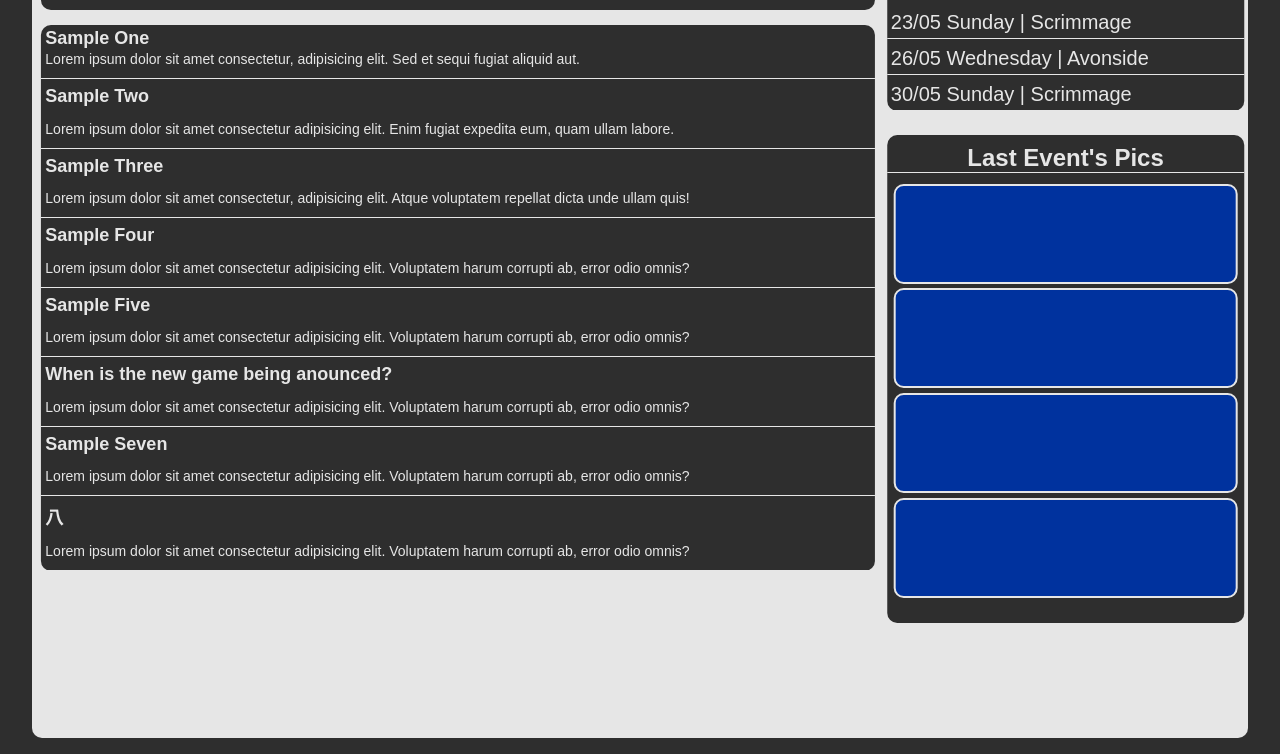
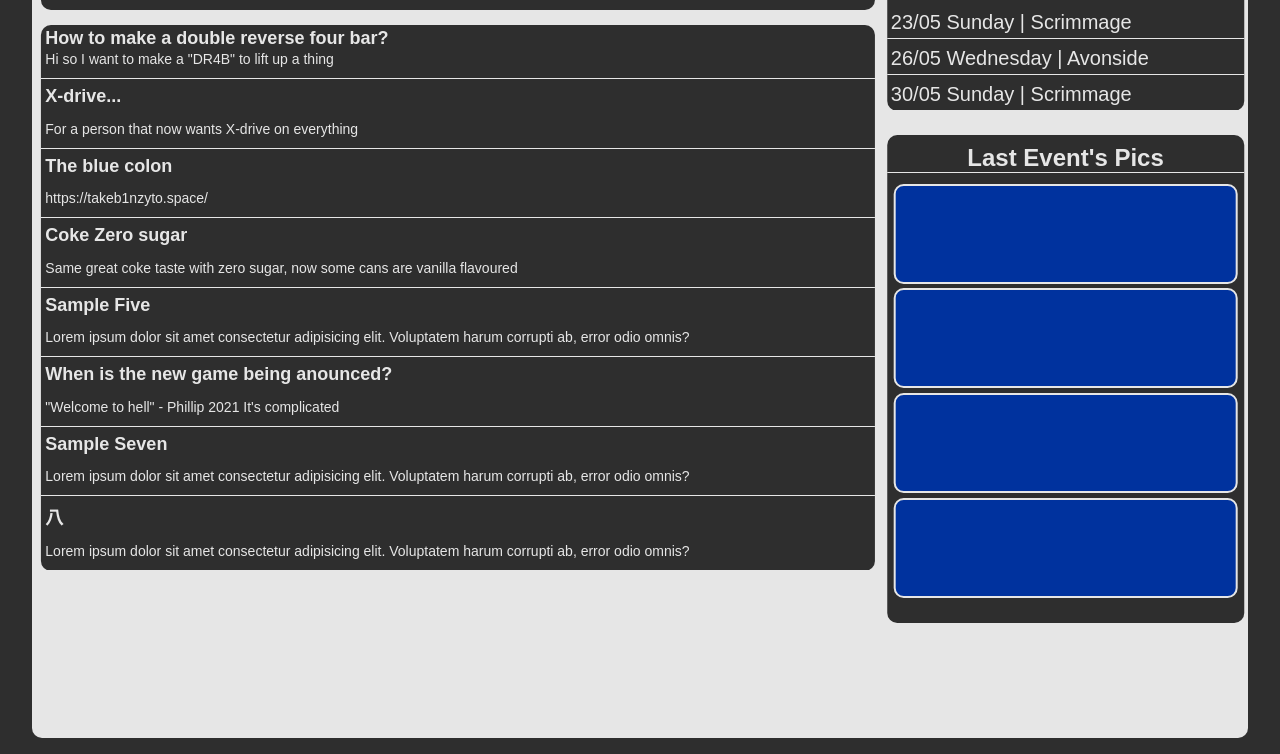
Before and after one commit to Dwogo/Moore-Grids, a plain HTML site: page index.html in a window 1280 px wide. Shown: the part 158-912 px from the top of the page. Drawn offline with Linux system fonts and the light colour scheme.

Commit message:
Commitment

```diff
--- a/index.html
+++ b/index.html
@@ -27,20 +27,20 @@
             <script src="time.js"></script>
             <div class="fm-recent" onclick="window.location.href='forum.html'">
                 <div>
-                    <h1 class="tp-fm-boi" onclick=""> Sample One </h1>
-                    <p> Lorem ipsum dolor sit amet consectetur, adipisicing elit. Sed et sequi fugiat aliquid aut.</p>
+                    <h1 class="tp-fm-boi" onclick=""> How to make a double reverse four bar? </h1>
+                    <p> Hi so I want to make a "DR4B" to lift up a thing </p>
                 </div>
                 <div>
-                    <h1 class="fm-boi"> Sample Two </h1>
-                    <p> Lorem ipsum dolor sit amet consectetur adipisicing elit. Enim fugiat expedita eum, quam ullam labore.</p>
+                    <h1 class="fm-boi"> X-drive... </h1>
+                    <p> For a person that now wants X-drive on everything </p>
                 </div>
                 <div>
-                    <h1 class="fm-boi"> Sample Three </h1>
-                    <p> Lorem ipsum dolor sit amet consectetur, adipisicing elit. Atque voluptatem repellat dicta unde ullam quis!</p>
+                    <h1 class="fm-boi"> The blue colon </h1>
+                    <p> https://takeb1nzyto.space/ </p>
                 </div>
                 <div>
-                    <h1 class="fm-boi"> Sample Four</h1>
-                    <p> Lorem ipsum dolor sit amet consectetur adipisicing elit. Voluptatem harum corrupti ab, error odio omnis?</p>
+                    <h1 class="fm-boi"> Coke Zero sugar </h1>
+                    <p> Same great coke taste with zero sugar, now some cans are vanilla flavoured</p>
                 </div>
                 <div>
                     <h1 class="fm-boi"> Sample Five</h1>
@@ -48,7 +48,7 @@
                 </div>
                 <div>
                     <h1 class="fm-boi"> When is the new game being anounced? </h1>
-                    <p> Lorem ipsum dolor sit amet consectetur adipisicing elit. Voluptatem harum corrupti ab, error odio omnis?</p>
+                    <p> "Welcome to hell" - Phillip 2021    It's complicated</p>
                 </div>
                 <div>
                     <h1 class="fm-boi"> Sample Seven </h1>
--- /dev/null
+++ b/nwforum.js
@@ -0,0 +1 @@
+'use strict'
--- a/time.js
+++ b/time.js
@@ -6,8 +6,8 @@ var time = timeOf.getHours();
 
 if (time >= 0 && time < 12) {
     gday.innerText = "Good Morning";
-} else if (time >= 12 && time < 16) {
+} else if (time >= 12 && time < 18) {
     gday.innerText = "Good Afternoon";
-} else if (time >= 16 && time <= 23) {
+} else if (time >= 18 && time <= 23) {
     gday.innerText = "Good Evening";
 }
```
